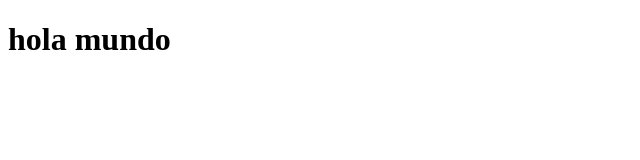
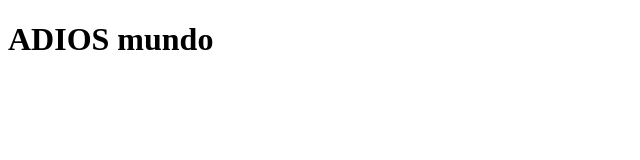
Before and after one commit to neryfhernandez/gitSample, a plain HTML site: page index.html in a window 1280 px wide. Shown: the whole page, without its empty margins (0-640 px from the left). Drawn offline with Linux system fonts and the light colour scheme.

Commit message:
version modificada con Adios mundo

```diff
--- a/index.html
+++ b/index.html
@@ -6,6 +6,6 @@
     <title>Document</title>
 </head>
 <body>
-    <h1> hola mundo </h1>
+    <h1> ADIOS mundo </h1>
 </body>
 </html>
```
